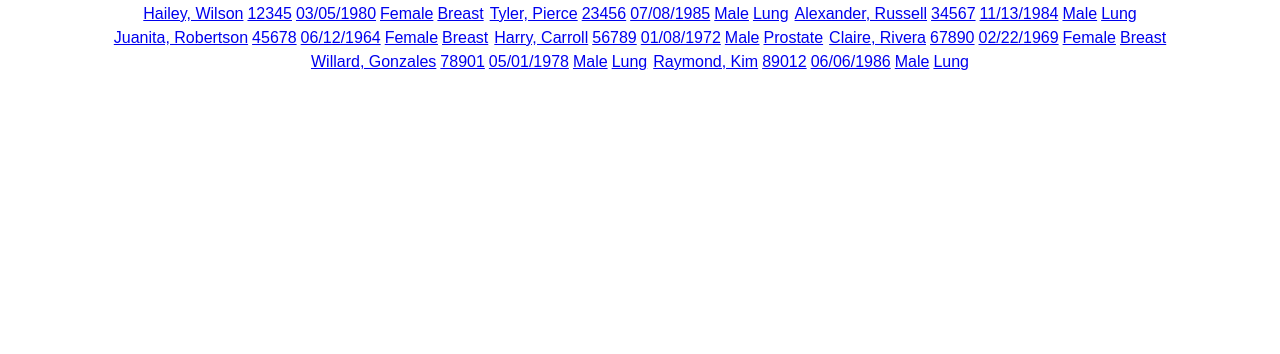
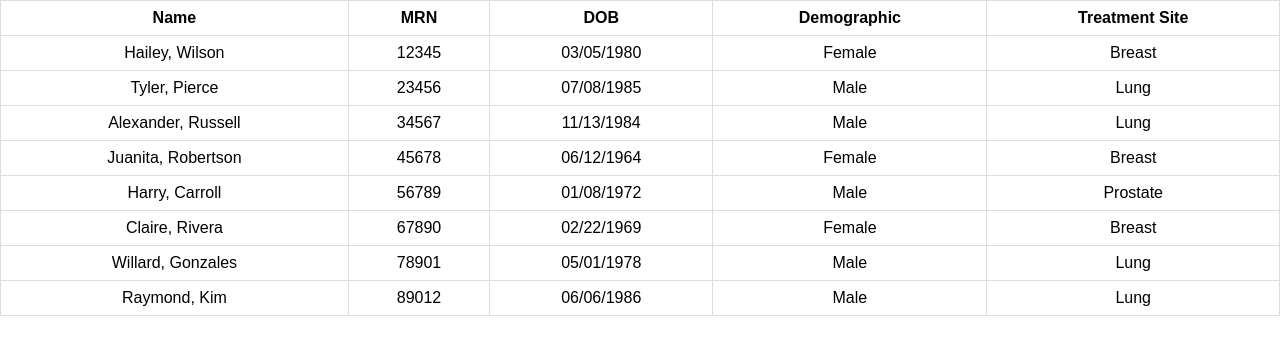
Before and after one commit to jerrywalters/react-challenge, a React (Create React App) app: page /patients in a window 1280 px wide. Shown: the top 354 px of the page. Built offline with nearby package versions, Linux system fonts and the light colour scheme.

Commit message:
create PatientData component to wrap each table item in a link.

```diff
--- a/src/App.js
+++ b/src/App.js
@@ -10,15 +10,15 @@ import {
 } from 'react-router-dom';
 
 import PatientTable from './components/PatientTable';
-import PatientSingle from './components/PatientSingle';
+import PatientDetail from './components/PatientDetail';
 
 class App extends Component {
   render() {
     return (
       <div className="App">
         <Switch>
+          <Route path={`/patients/:patientId`} component={PatientDetail}/>
           <Route path='/patients' component={PatientTable}/>
-          <Route path={`/:patientId`} component={PatientSingle}/>
         </Switch>
       </div>
     );
--- a/src/components/PatientSingle.js
+++ b/src/components/PatientDetail.js
@@ -1,14 +1,16 @@
 import React from 'react';
 
 const PatientSingle = (props) => {
-    // function handleClick(e) {
-    //     e.preventDefault();
-    //     history.push('/patients');
-    // }
+
+    // Access browser histry in props to go back to previous route
+    function handleClick(e) {
+        e.preventDefault();
+        props.history.goBack();
+    }
 
     return (
         <div>
-            <button>Back</button>
+            <button onClick={e => handleClick(e)}>Back</button>
             <div className="patient-single__info">
                 <h2>{props.match.params.patientId}</h2>
             </div>
--- /dev/null
+++ b/src/components/PatientRow.css
@@ -0,0 +1,4 @@
+.react-router--link {
+    text-decoration: none;
+    color: black;
+}
--- a/src/components/PatientRow.js
+++ b/src/components/PatientRow.js
@@ -1,15 +1,32 @@
 import React from 'react';
 import patients from '../patients.json';
 import { Link } from 'react-router-dom';
+import './PatientRow.css';
+
+// Here i've created a separate PatientData component to use within the rows
+// I did this because using <Link> around the <tr> would create an <a> tag nest inside the <tr>
+// this is invalid html, and complicated to style, etc.
+// Inversely, I could use an onClick() function on the <tr> to just push the route to the MRN
+// I didn't choose this solution because it's inaccessible, and if you wanted to copy the link, etc. it would cause issues.
+
+const PatientData = (props) => {
+    return (
+        <td>
+            <Link className='react-router--link' to={`patients/${props.route}`}>
+                {props.tableData}
+            </Link>
+        </td>
+    )
+}
 
 const PatientRow = (props) => {
     return (
         <tr>
-            <td>{`${props.firstName}, ${props.lastName}`}</td>
-            <td>{`${props.mrn}`}</td>
-            <td>{`${props.dob}`}</td>
-            <td>{`${props.sex}`}</td>
-            <td>{`${props.treatmentSite}`}</td>
+                <PatientData route={props.mrn} tableData={`${props.firstName}, ${props.lastName}`} />
+                <PatientData route={props.mrn} tableData={props.mrn}/>
+                <PatientData route={props.mrn} tableData={props.dob}/>
+                <PatientData route={props.mrn} tableData={props.sex}/>
+                <PatientData route={props.mrn} tableData={props.treatmentSite}/>
         </tr>
     )
 }
--- /dev/null
+++ b/src/components/PatientTable.css
@@ -0,0 +1,9 @@
+table {
+    border-collapse: collapse;
+    width: 100%;
+}
+
+th, td {
+    border: 1px solid #ddd;
+    padding: 8px;
+}
--- a/src/components/PatientTable.js
+++ b/src/components/PatientTable.js
@@ -1,25 +1,33 @@
 import React from 'react';
-
-import patients from '../patients.json';
-import PatientRow from './PatientRow';
 import { BrowserRouter as Router, Route, Link } from 'react-router-dom';
 
-const PatientTable = (props) => {
+import PatientRow from './PatientRow';
+import patients from '../patients.json';
+import './PatientTable.css';
+
+const PatientTable = ({match}) => {
     const patientList = patients.map((patient) =>
-        <Link to={`${props.match.url}/${patient.name.last}`}>
             <PatientRow
                 firstName = {patient.name.first}
                 lastName = {patient.name.last}
                 mrn = {patient.mrn}
                 dob = {patient.dob}
                 sex = {patient.sex}
-                treatmentSite = {patient.treatment_site} />
-        </Link>
+                treatmentSite = {patient.treatment_site}
+                match={match}
+                />
     );
 
     return (
         <table>
             <tbody>
+                <tr>
+                    <th>Name</th>
+                    <th>MRN</th>
+                    <th>DOB</th>
+                    <th>Demographic</th>
+                    <th>Treatment Site</th>
+                </tr>
                 {patientList}
             </tbody>
         </table>
```
